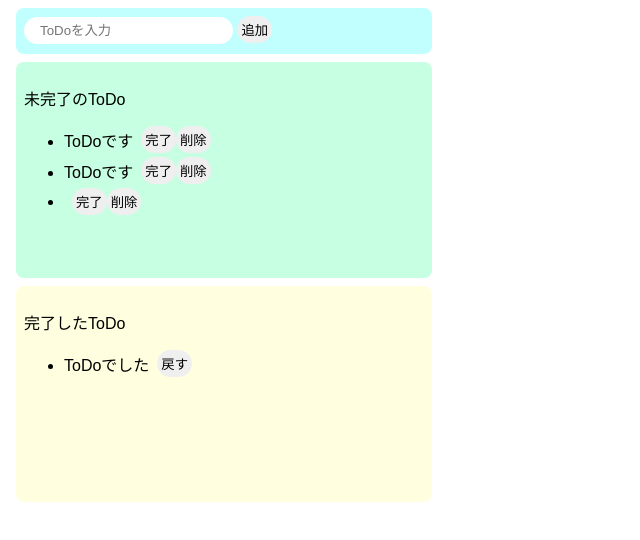
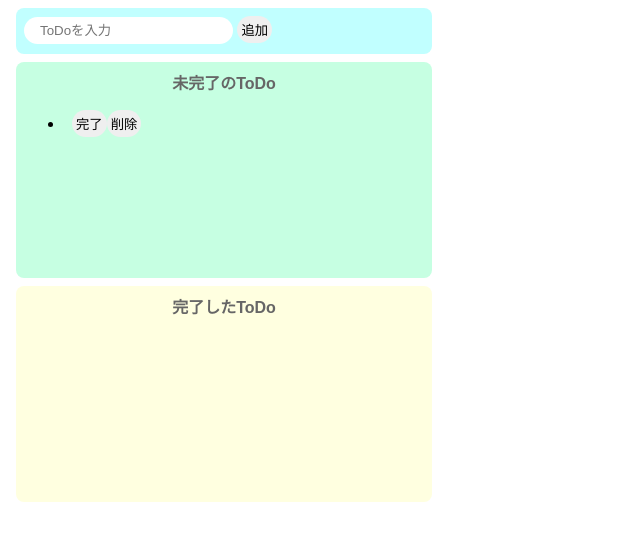
Before and after one commit to tomokazu-watanabe-sti/vanilla-js-todo-app, a website built with Parcel: page src/index.html in a window 1280 px wide. Both pictures are taken after a click on the button "追加". Shown: the whole page, without its empty margins (0-640 px from the left). Built offline with nearby package versions, Linux system fonts and the light colour scheme.

Commit message:
Update 3 files

```diff
--- a/src/index.html
+++ b/src/index.html
@@ -13,25 +13,11 @@
     <div class="incomplete-area">
       <p class="title">未完了のToDo</p>
       <ul id = "incomplete-list">
-        <div class="list-row">
-          <li>ToDoです</li>
-          <button>完了</button>
-          <button>削除</button>
-        </div>
-        <div class="list-row">
-          <li>ToDoです</li>
-          <button>完了</button>
-          <button>削除</button>
-        </div>
       </ul>
     </div>
     <div class="complete-area">
       <p class="title">完了したToDo</p>
       <ul id = "complete-list">
-        <div class="list-row">
-          <li>ToDoでした</li>
-          <button>戻す</button>
-        </div>
       </ul>
     </div>
     <script src="./index.mjs" type="module"></script>
--- a/src/index.mjs
+++ b/src/index.mjs
@@ -5,13 +5,23 @@ const onClickAdd = () => {
   const inputText = document.getElementById("add-text").value;
   document.getElementById("add-text").value = "";
 
+  createIncompleteList(inputText);
+};
+
+// 未完了リストから指定の要素を削除
+const deleteFromIncompleteList = (target) => {
+  document.getElementById("incomplete-list").removeChild(target);
+};
+
+// 未完了リストに追加する関数
+const createIncompleteList = (text) => {
   // div 生成
   const div = document.createElement("div");
   div.className = "list-row";
 
   // li タグ生成
   const li = document.createElement("li");
-  li.innerText = inputText;
+  li.innerText = text;
 
   //button(完了)タグ生成
   const completeButton = document.createElement("button");
@@ -36,6 +46,15 @@ const onClickAdd = () => {
     // button タグ生成
     const backButton = document.createElement("button");
     backButton.innerText = "戻す";
+    backButton.addEventListener("click", () => {
+      // 押された戻すボタンの親タグ(div)を完了リストから削除
+      const deleteTarget = backButton.parentNode;
+      document.getElementById("complete-list").removeChild(deleteTarget);
+
+      // テキスト取得
+      const text = backButton.parentNode.firstElementChild.innerText;
+      createIncompleteList(text);
+    });
 
     // div タグの子要素を設定
     addTarget.appendChild(li);
@@ -62,11 +81,6 @@ const onClickAdd = () => {
   document.getElementById("incomplete-list").appendChild(div);
 };
 
-// 未完了リストから指定の要素を削除
-const deleteFromIncompleteList = (target) => {
-  document.getElementById("incomplete-list").removeChild(target);
-};
-
 document
   .getElementById("add-button")
   .addEventListener("click", () => onClickAdd());
--- a/src/styles.css
+++ b/src/styles.css
@@ -52,7 +52,7 @@ li {
   border-radius: 8px;
 }
 
-.tilte {
+.title {
   text-align: center;
   margin-top: 0;
   font-weight: bold;
```
